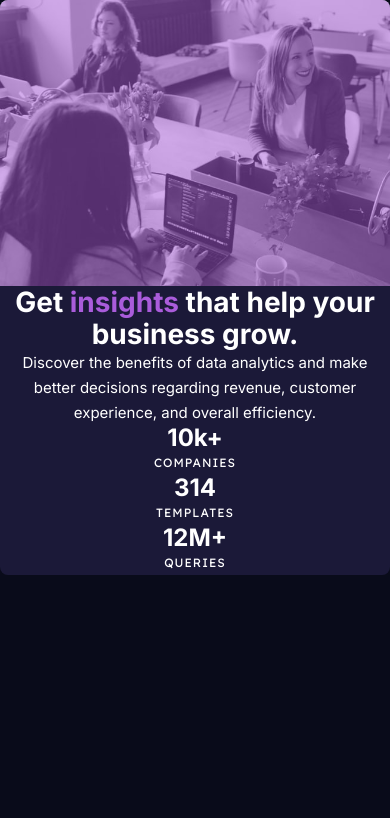
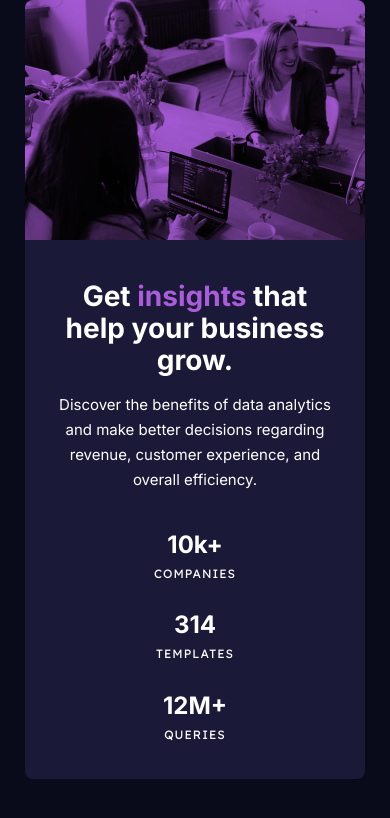
Before and after one commit to solvman/stats-preview-card-component-main, a plain HTML site: page index.html in a window 390 px wide. Drawn offline with Linux system fonts and the light colour scheme.

Commit message:
Mobile layout

```diff
--- a/index.html
+++ b/index.html
@@ -15,12 +15,7 @@
   <body>
     <main>
       <article class="card">
-        <div class="analytics__img">
-          <img
-            src="./images/image-header-mobile.jpg"
-            alt="Students seating in front of laptops"
-          />
-        </div>
+        <div class="analytics__img"></div>
         <div class="analytics">
           <h1 class="analytics__title">
             Get <span class="accent">insights</span> that help your business
--- a/style.css
+++ b/style.css
@@ -2,11 +2,9 @@
 
 /* Global variables */
 :root {
-  --color-hsl-primary-400: 277, 64%, 61%;
-
   --color-primary-900: hsl(233, 47%, 7%);
   --color-primary-800: hsl(244, 38%, 16%);
-  --color-primary-400: hsl(var(--color-hsl-primary-400));
+  --color-primary-400: hsl(277, 64%, 61%);
 
   --color-neutral-100: hsl(0, 0%, 100%);
   --color-neutral-200: hsla(0, 0%, 100%, 0.75);
@@ -64,8 +62,7 @@ body {
   text-align: center;
   color: var(--color-neutral-100);
   background-color: var(--color-primary-900);
-  display: grid;
-  place-content: center;
+  padding: 0 6.4vw;
 }
 
 .accent {
@@ -80,25 +77,35 @@ body {
   overflow: hidden;
 }
 
-.analytics__img {
-  width: 100%;
-  position: relative;
+.analytics {
+  padding: 2rem;
 }
 
-.analytics__img::before {
-  content: "";
-  position: absolute;
-  top: 0;
-  left: 0;
-  width: 100%;
-  height: 100%;
-  background-color: hsla(var(--color-hsl-primary-400), 0.5);
+.analytics__img {
+  background-color: var(--color-primary-400);
+  background-image: url("./images/image-header-mobile.jpg");
+  background-blend-mode: multiply;
+  background-size: cover;
+  background-repeat: no-repeat;
+  min-height: 15rem;
 }
 
 .analytics__title {
   font-size: var(--font-size-x-large);
   line-height: var(--line-height-x-large);
   font-weight: var(--font-weight-bold);
+  margin: 0.5rem auto;
+}
+
+.analytics__body {
+  margin: 1rem auto;
+}
+
+.stats {
+  margin-top: 2.5rem;
+  display: flex;
+  flex-direction: column;
+  gap: 1.65rem;
 }
 
 .stats__title {
@@ -113,6 +120,7 @@ body {
   line-height: var(--line-height-small);
   font-weight: var(--font-weight-regular);
   letter-spacing: 1px;
+  margin-top: 0.25rem;
 }
 .stats__body,
 section.stats > section:last-child {
```
